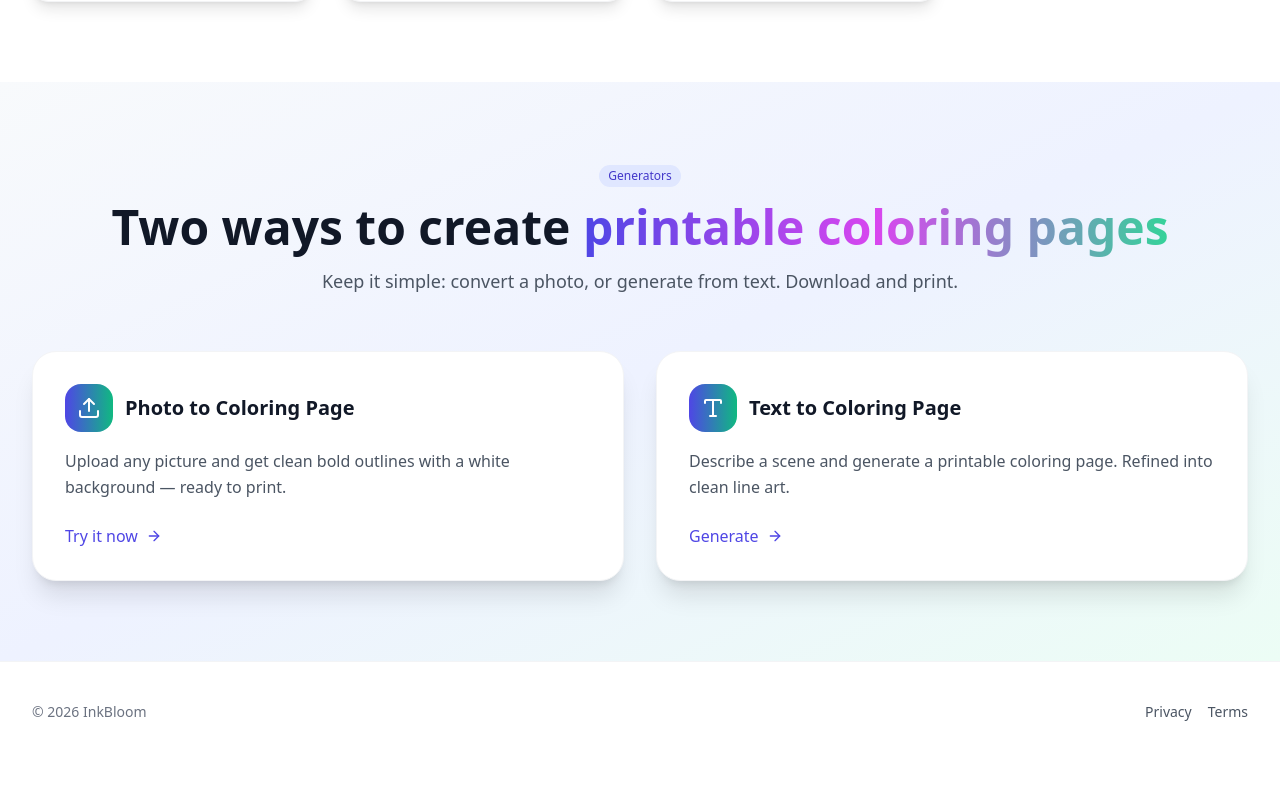
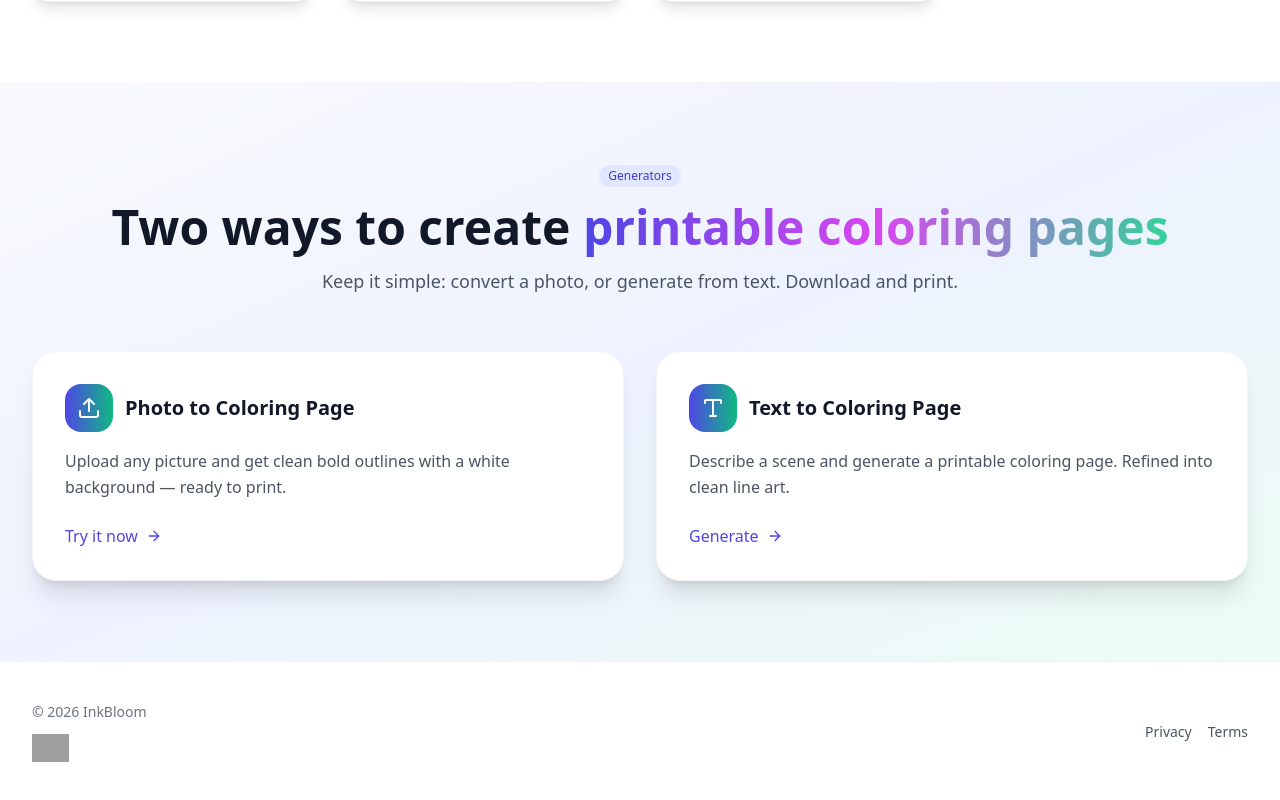
Before and after one commit to ismailbanouigu/LANDING-PAGE-COLORING-PROJECT, a React (Vite) app: page / in a window 1280 px wide. Shown: the part 1292-2092 px from the top of the page. Before the commit the page ends 2054 px from the top, so only its background shows below. Built offline with nearby package versions, Linux system fonts and the light colour scheme; grey boxes are pictures that could not be loaded.

Commit message:
Credit Pollinations in InkBloom (#4)
Add the required Pollinations credit to the README and app footer.

```diff
--- a/src/App.tsx
+++ b/src/App.tsx
@@ -1132,7 +1132,16 @@ function Footer() {
   return (
     <footer className="border-t border-gray-100 bg-white">
       <div className="max-w-7xl mx-auto px-4 sm:px-6 lg:px-8 py-10 flex flex-col sm:flex-row items-start sm:items-center justify-between gap-4">
-        <div className="text-sm text-gray-500">© {new Date().getFullYear()} InkBloom</div>
+        <div className="flex flex-col gap-3">
+          <div className="text-sm text-gray-500">© {new Date().getFullYear()} InkBloom</div>
+          <a href="https://pollinations.ai/?ref=badge" target="_blank" rel="noreferrer">
+            <img
+              src="https://raw.githubusercontent.com/pollinations/pollinations/main/packages/ui/src/brand/badge-made-with.svg"
+              alt="Made with pollinations.ai"
+              className="h-7 w-auto"
+            />
+          </a>
+        </div>
         <div className="flex gap-4 text-sm">
           <Link to="/privacy" className="text-gray-600 hover:text-indigo-600">
             Privacy
```
Also changed, not shown: 1 other file (tests, documents, lock files or other folders).
